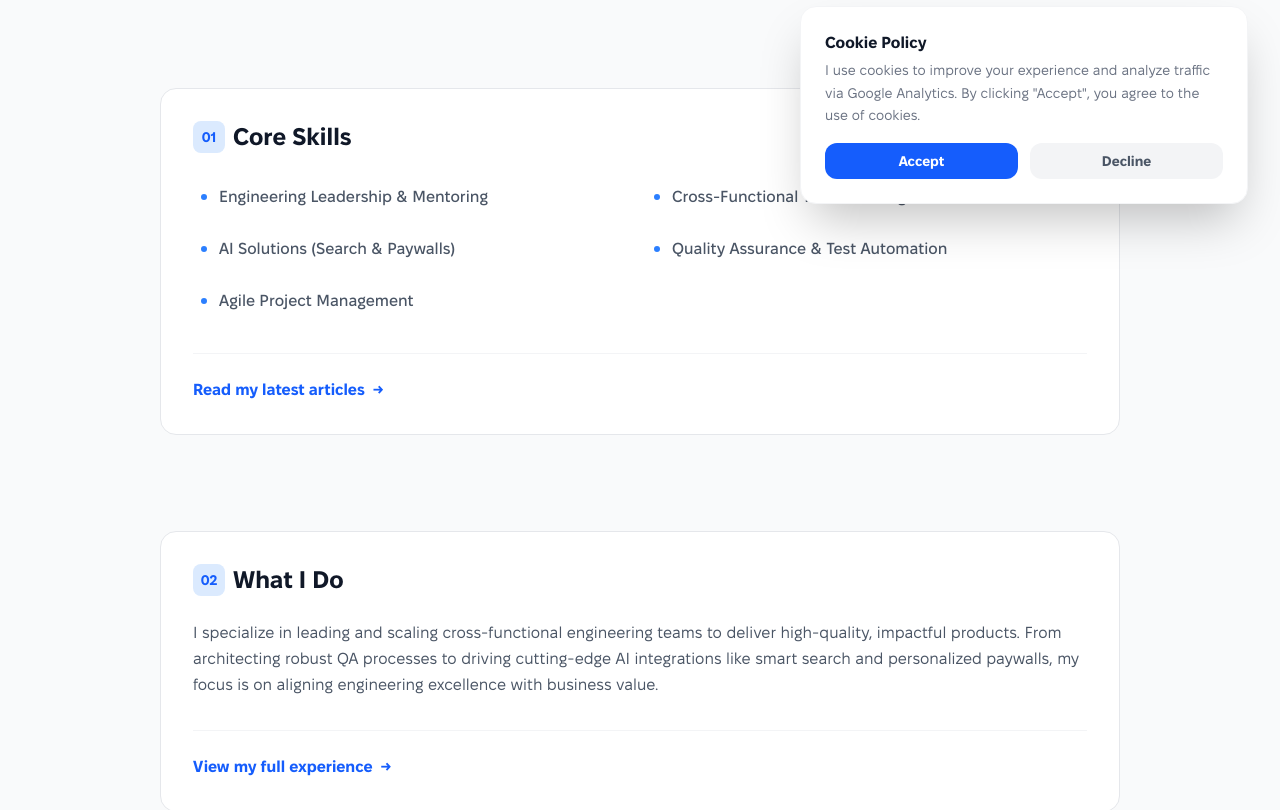
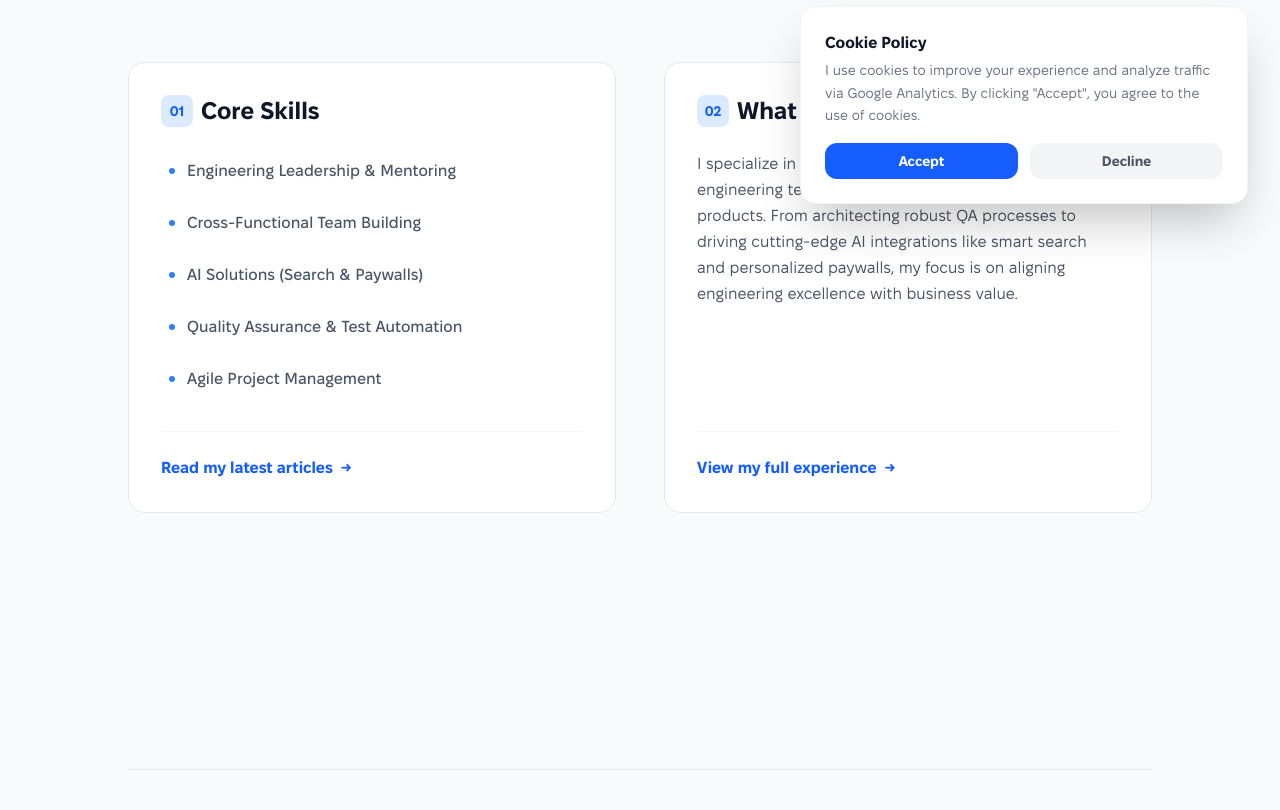
Before and after one commit to mshykov/shykov.dev, a React (Vite) app: page / in a window 1280 px wide. Shown: the part 580-1390 px from the top of the page. Built offline with nearby package versions, Linux system fonts and the light colour scheme.

Commit message:
feat: UI improvements — grid layout, styling updates, favicon and CSS cleanup
Co-Authored-By: Oz <oz-agent@warp.dev>

```diff
--- a/src/components/Layout.tsx
+++ b/src/components/Layout.tsx
@@ -79,7 +79,7 @@ const Layout = () => {
               <li>
                 <NavLink
                   to="/"
-                  className={({ isActive }) => isActive ? "text-blue-800 dark:text-blue-500 underline decoration-3 underline-offset-8 transition-colors" : "hover:text-blue-600 dark:hover:text-blue-400 transition-colors hover:underline decoration-3 underline-offset-8"}
+                  className={({ isActive }) => isActive ? "text-blue-600 dark:text-blue-400 underline decoration-3 underline-offset-8 transition-colors" : "hover:text-blue-600 dark:hover:text-blue-400 transition-colors hover:underline decoration-3 underline-offset-8"}
                 >
                   Home
                 </NavLink>
@@ -87,7 +87,7 @@ const Layout = () => {
               <li>
                 <NavLink
                   to="/experience"
-                  className={({ isActive }) => isActive ? "text-blue-800 dark:text-blue-500 underline decoration-3 underline-offset-8 transition-colors" : "hover:text-blue-600 dark:hover:text-blue-400 transition-colors hover:underline decoration-3 underline-offset-8"}
+                  className={({ isActive }) => isActive ? "text-blue-600 dark:text-blue-400 underline decoration-3 underline-offset-8 transition-colors" : "hover:text-blue-600 dark:hover:text-blue-400 transition-colors hover:underline decoration-3 underline-offset-8"}
                 >
                   Experience
                 </NavLink>
@@ -95,7 +95,7 @@ const Layout = () => {
               <li>
                 <NavLink
                   to="/blog"
-                  className={({ isActive }) => isActive ? "text-blue-800 dark:text-blue-500 underline decoration-3 underline-offset-8 transition-colors" : "hover:text-blue-600 dark:hover:text-blue-400 transition-colors hover:underline decoration-3 underline-offset-8"}
+                  className={({ isActive }) => isActive ? "text-blue-600 dark:text-blue-400 underline decoration-3 underline-offset-8 transition-colors" : "hover:text-blue-600 dark:hover:text-blue-400 transition-colors hover:underline decoration-3 underline-offset-8"}
                 >
                   Blog
                 </NavLink>
--- a/src/index.css
+++ b/src/index.css
@@ -245,21 +245,7 @@
     max-width: 64rem; /* matched to footer max-w-5xl */
     margin-left: auto;
     margin-right: auto;
-    padding-left: 1rem; /* px-4 */
-    padding-right: 1rem;
     flex-grow: 1;
-  }
-  @media (min-width: 768px) {
-    .layout-main {
-      padding-left: 1.5rem; /* md:px-6 */
-      padding-right: 1.5rem;
-    }
-  }
-  @media (min-width: 1024px) {
-    .layout-main {
-      padding-left: 2rem; /* lg:px-8 */
-      padding-right: 2rem;
-    }
   }
   .layout-footer {
     width: 100%;
--- a/src/pages/Home.tsx
+++ b/src/pages/Home.tsx
@@ -36,13 +36,14 @@ const Home = () => {
         </div>
       </section>
 
-      <section>
-        <div className="bg-white dark:bg-[#111827] p-8 rounded-2xl border border-gray-200 dark:border-gray-800 transition-colors hover:bg-gray-50 dark:hover:bg-gray-800/80">
+      <div className="grid grid-cols-1 lg:grid-cols-2 gap-8 md:gap-12">
+        <section className="h-full">
+          <div className="bg-white dark:bg-[#111827] p-8 rounded-2xl border border-gray-200 dark:border-gray-800 transition-colors hover:bg-gray-50 dark:hover:bg-gray-800/80 h-full flex flex-col">
             <h3 className="text-2xl font-bold text-gray-900 dark:text-white mb-6 flex items-center gap-2">
               <span className="w-8 h-8 rounded-lg bg-blue-100 dark:bg-blue-900/30 text-blue-600 dark:text-blue-400 flex items-center justify-center text-sm">01</span>
               Core Skills
             </h3>
-          <ul className="grid grid-cols-1 md:grid-cols-2 gap-3 text-gray-600 dark:text-gray-300">
+            <ul className="grid grid-cols-1 gap-3 text-gray-600 dark:text-gray-300 mb-8">
               <li className="flex items-center gap-3 p-2 rounded-xl hover:bg-gray-50 dark:hover:bg-gray-700/50 transition-colors">
                 <span className="w-1.5 h-1.5 bg-blue-500 dark:bg-blue-400 rounded-full"></span>
                 <span className="font-medium">Engineering Leadership & Mentoring</span>
@@ -64,32 +65,33 @@ const Home = () => {
                 <span className="font-medium">Agile Project Management</span>
               </li>
             </ul>
-          <div className="mt-8 pt-6 border-t border-gray-100 dark:border-gray-700/50">
-            <Link to="/blog" className="group text-blue-600 dark:text-blue-400 hover:text-blue-700 dark:hover:text-blue-300 font-bold inline-flex items-center gap-2 transition-colors hover:underline decoration-2 underline-offset-4">
+            <div className="mt-auto pt-6 border-t border-gray-100 dark:border-gray-700/50">
+              <Link to="/blog" className="group text-blue-600 dark:text-blue-400 hover:text-blue-700 dark:hover:text-blue-300 font-bold inline-flex items-center gap-2 transition-all hover:underline decoration-2 underline-offset-4">
                 Read my latest articles <span className="transition-transform group-hover:translate-x-1">&rarr;</span>
               </Link>
             </div>
           </div>
         </section>
 
-      <section>
-        <div className="bg-white dark:bg-[#111827] p-8 rounded-2xl border border-gray-200 dark:border-gray-800 transition-colors hover:bg-gray-50 dark:hover:bg-gray-800/80">
+        <section className="h-full">
+          <div className="bg-white dark:bg-[#111827] p-8 rounded-2xl border border-gray-200 dark:border-gray-800 transition-colors hover:bg-gray-50 dark:hover:bg-gray-800/80 h-full flex flex-col">
             <h3 className="text-2xl font-bold text-gray-900 dark:text-white mb-6 flex items-center gap-2">
               <span className="w-8 h-8 rounded-lg bg-blue-100 dark:bg-blue-900/30 text-blue-600 dark:text-blue-400 flex items-center justify-center text-sm">02</span>
               What I Do
             </h3>
-          <div className="space-y-4">
+            <div className="space-y-4 mb-8">
               <p className="text-gray-600 dark:text-gray-300 leading-relaxed">
                 I specialize in leading and scaling cross-functional engineering teams to deliver high-quality, impactful products. From architecting robust QA processes to driving cutting-edge AI integrations like smart search and personalized paywalls, my focus is on aligning engineering excellence with business value.
               </p>
-            <div className="mt-8 pt-6 border-t border-gray-100 dark:border-gray-700/50">
-              <Link to="/experience" className="group text-blue-600 dark:text-blue-400 hover:text-blue-700 dark:hover:text-blue-300 font-bold inline-flex items-center gap-2 transition-colors hover:underline decoration-2 underline-offset-4">
+            </div>
+            <div className="mt-auto pt-6 border-t border-gray-100 dark:border-gray-700/50">
+              <Link to="/experience" className="group text-blue-600 dark:text-blue-400 hover:text-blue-700 dark:hover:text-blue-300 font-bold inline-flex items-center gap-2 transition-all hover:underline decoration-2 underline-offset-4">
                 View my full experience <span className="transition-transform group-hover:translate-x-1">&rarr;</span>
               </Link>
             </div>
           </div>
+        </section>
       </div>
-      </section>
     </div>
   );
 };
```
Also changed, not shown: public/favicon.svg. Lines whose indentation alone changed are shown as unchanged.
